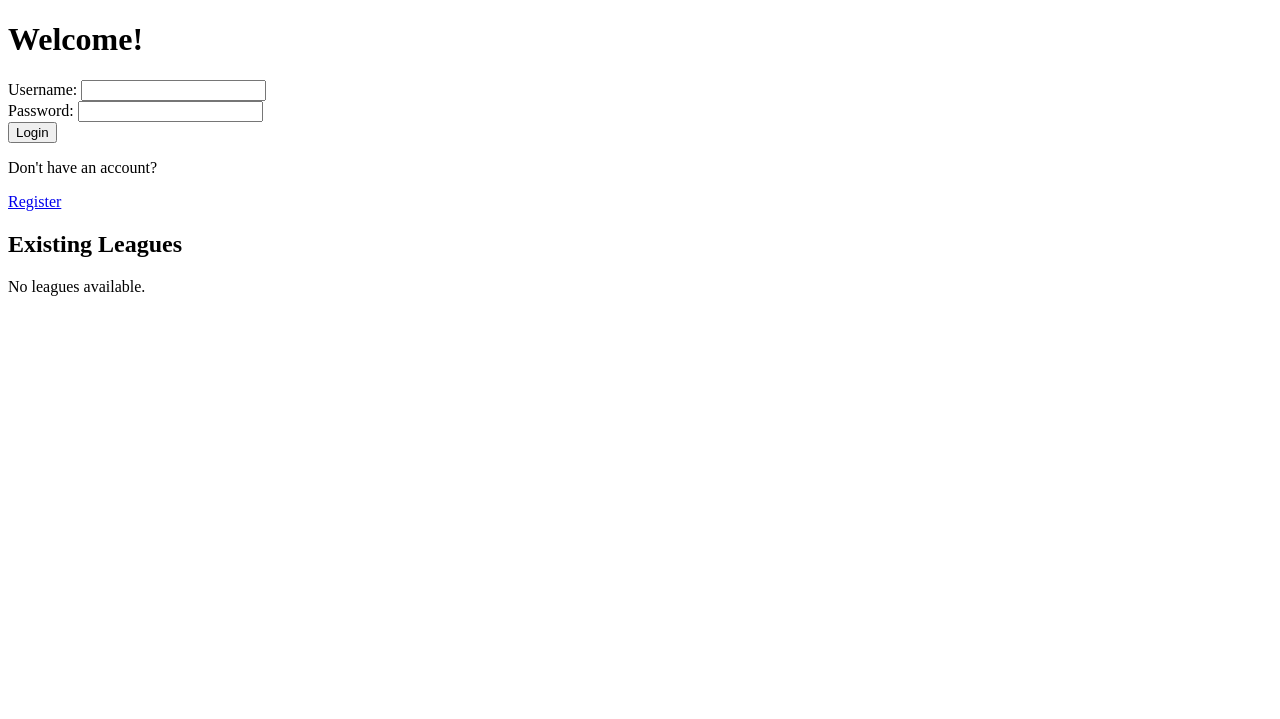
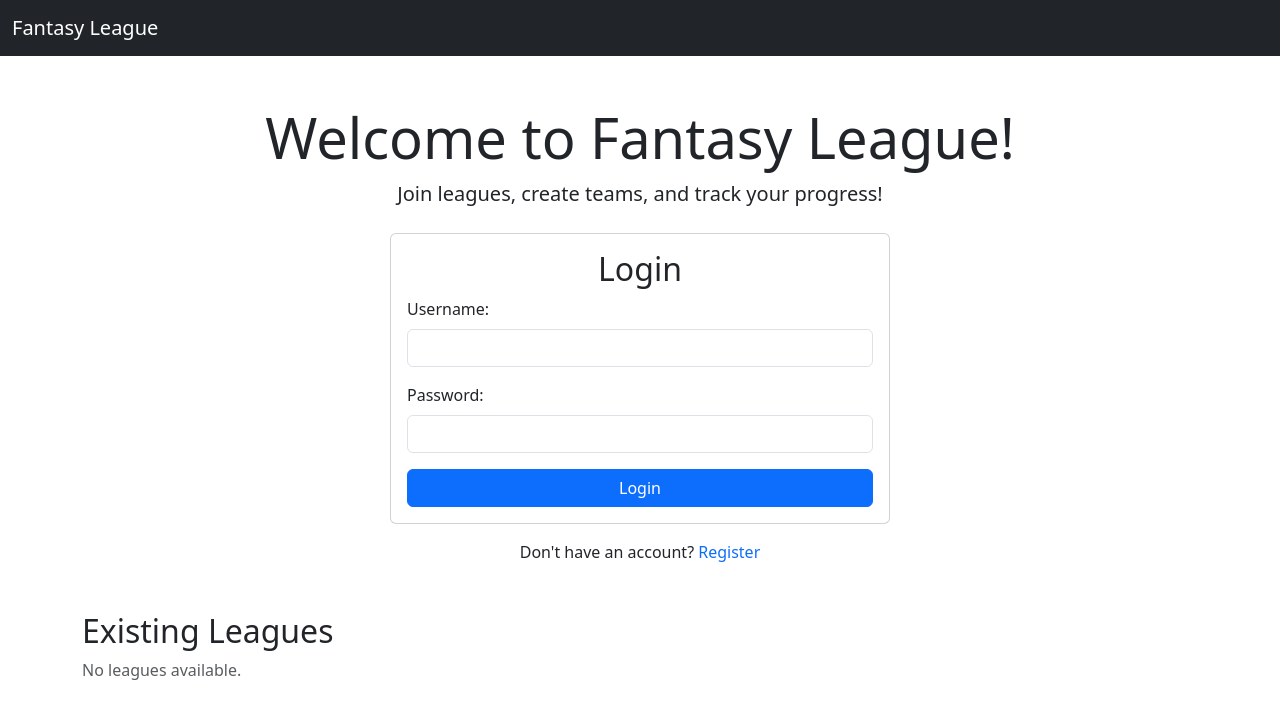
Before and after one commit to jonasdao808/fantasy_league, a Flask app: page / in a window 1280 px wide. Shown: the top 719 px of the page. Run offline with Flask 3, Linux system fonts and the light colour scheme; data comes from the database, SQL or seed files in the repository; parts of the project's set-up code (start-up, migrations or seed data) failed here and were passed over.

Commit message:
Update welcome.html
added bootstrap

```diff
--- a/templates/welcome.html
+++ b/templates/welcome.html
@@ -1,49 +1,83 @@
 <!DOCTYPE html>
 <html lang="en">
 <head>
+    <meta charset="UTF-8">
+    <meta name="viewport" content="width=device-width, initial-scale=1.0">
     <title>Welcome</title>
+    <!-- Bootstrap CSS -->
+    <link href="https://cdn.jsdelivr.net/npm/bootstrap@5.3.0/dist/css/bootstrap.min.css" rel="stylesheet">
 </head>
 <body>
-    <h1>Welcome!</h1>
+    <!-- Navbar -->
+    <nav class="navbar navbar-expand-lg navbar-dark bg-dark">
+        <div class="container-fluid">
+            <a class="navbar-brand" href="{{ url_for('welcome') }}">Fantasy League</a>
+        </div>
+    </nav>
 
-    <!-- error messages if any -->
+    <!-- Main Content -->
+    <div class="container mt-5">
+        <!-- Welcome Header -->
+        <div class="text-center mb-4">
+            <h1 class="display-4">Welcome to Fantasy League!</h1>
+            <p class="lead">Join leagues, create teams, and track your progress!</p>
+        </div>
+
+        <!-- Flash Messages -->
         {% with messages = get_flashed_messages(with_categories=true) %}
             {% if messages %}
-        <ul>
+                <div class="alert-container">
                     {% for category, message in messages %}
-                <li class="{{ category }}">{{ message }}</li>
+                        <div class="alert alert-{{ category }} alert-dismissible fade show" role="alert">
+                            {{ message }}
+                            <button type="button" class="btn-close" data-bs-dismiss="alert" aria-label="Close"></button>
+                        </div>
                     {% endfor %}
-        </ul>
+                </div>
             {% endif %}
         {% endwith %}
 
         <!-- Login Form -->
+        <div class="card mx-auto" style="max-width: 500px;">
+            <div class="card-body">
+                <h2 class="card-title text-center">Login</h2>
                 <form action="{{ url_for('login') }}" method="POST">
-        <div>
-            <label for="username">Username:</label>
-            <input type="text" id="username" name="username" required>
+                    <div class="mb-3">
+                        <label for="username" class="form-label">Username:</label>
+                        <input type="text" id="username" name="username" class="form-control" required>
                     </div>
-        <div>
-            <label for="password">Password:</label>
-            <input type="password" id="password" name="password" required>
+                    <div class="mb-3">
+                        <label for="password" class="form-label">Password:</label>
+                        <input type="password" id="password" name="password" class="form-control" required>
                     </div>
-        <div>
-            <button type="submit">Login</button>
+                    <div class="d-grid">
+                        <button type="submit" class="btn btn-primary">Login</button>
                     </div>
                 </form>
+            </div>
+        </div>
 
-    <p>Don't have an account?</p>
-    <a href="{{ url_for('register') }}">Register</a>
+        <!-- Register Link -->
+        <div class="text-center mt-3">
+            <p>Don't have an account? <a href="{{ url_for('register') }}" class="text-decoration-none">Register</a></p>
+        </div>
 
+        <!-- Existing Leagues -->
+        <div class="mt-5">
             <h2>Existing Leagues</h2>
             {% if leagues %}
-        <ul>
+                <ul class="list-group">
                     {% for league in leagues %}
-                <li>{{ league.league_name }}</li>  <!-- Display league name -->
+                        <li class="list-group-item">{{ league.league_name }}</li>
                     {% endfor %}
                 </ul>
             {% else %}
-        <p>No leagues available.</p>
+                <p class="text-muted">No leagues available.</p>
             {% endif %}
+        </div>
+    </div>
+
+    <!-- Bootstrap JS -->
+    <script src="https://cdn.jsdelivr.net/npm/bootstrap@5.3.0/dist/js/bootstrap.bundle.min.js"></script>
 </body>
 </html>
```
Lines whose indentation alone changed are shown as unchanged.
